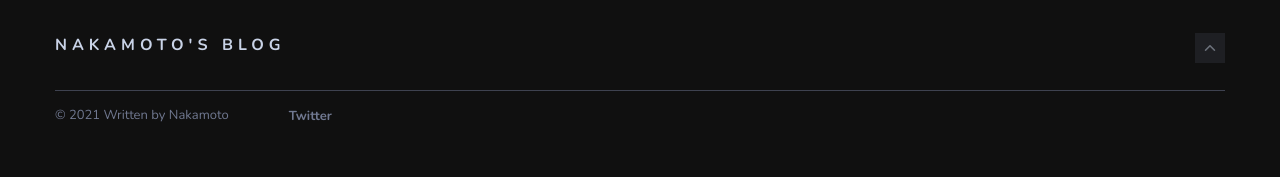
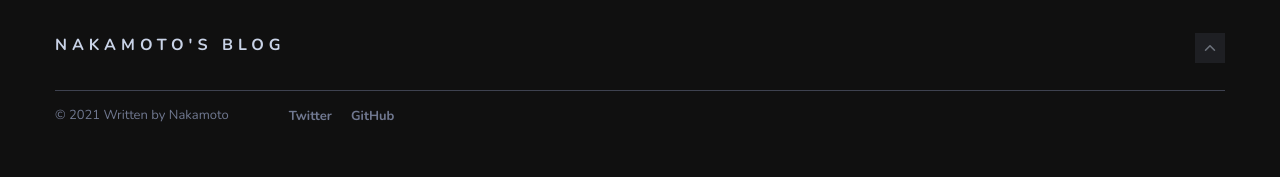
Before and after one commit to RP-800/RP-800.github.io, a Jekyll site: the page built from index.html, in a window 1280 px wide. Shown: the part 1407-1584 px from the top of the page. Built offline with Jekyll 4.4.1, drawn with Linux system fonts in a browser that asks for light colours; nearby versions of some CDN libraries; the list of posts is cut into pages by our own code.

Commit message:
Update footer.html

```diff
--- a/_includes/footer.html
+++ b/_includes/footer.html
@@ -29,6 +29,10 @@
               {% if site.pinterest %}
               <li><a href="{{ site.pinterest }}">Pinterest</a></li>
               {% else %} {% endif %}
+
+              {% if site.github %}
+              <li><a href="{{ site.github }}">GitHub</a></li>
+              {% else %} {% endif %}
             </ul>
           </div>
         </div>
```
